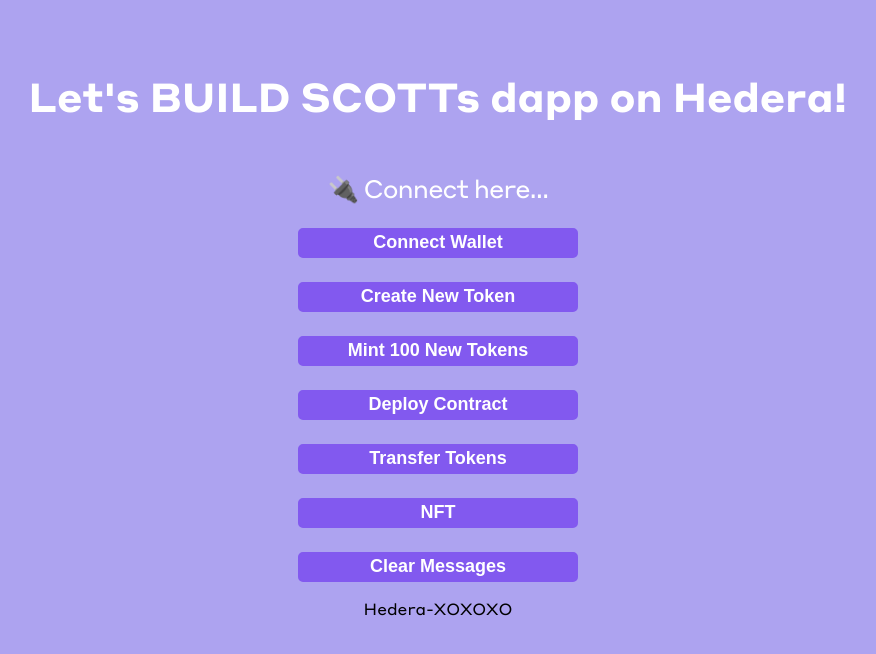
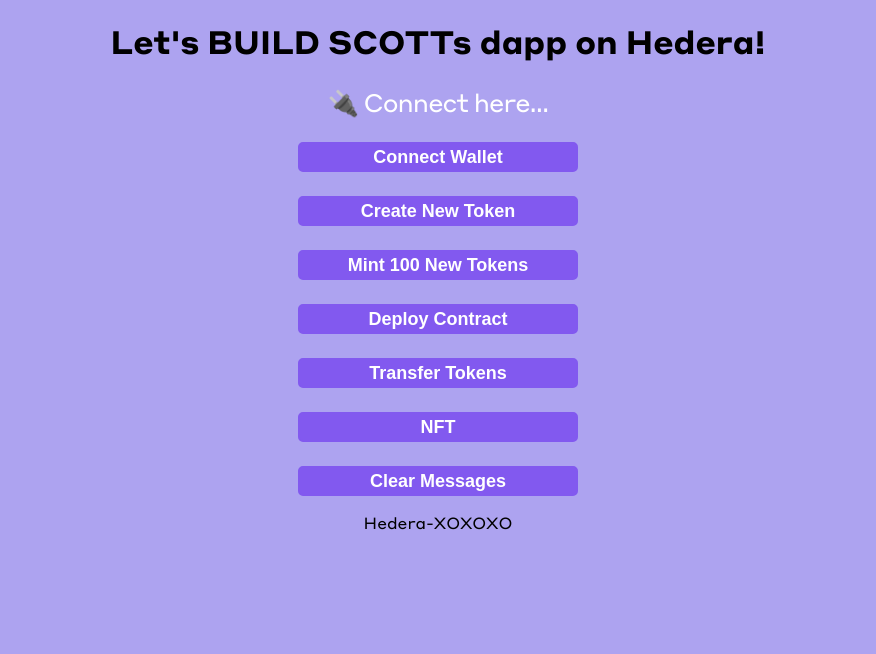
Before and after one commit to sbelgard19/Scott-dapp, a React (Create React App) app: page / in a window 1280 px wide. Shown: the top 654 px of the page, without its empty margins (202-1078 px from the left). Built offline with nearby package versions, Linux system fonts and the light colour scheme.

Commit message:
Update App.jsx

```diff
--- a/src/App.jsx
+++ b/src/App.jsx
@@ -74,6 +74,7 @@
 		} else if (accountId === undefined) {
 			setNFTTextSt(`🛑 (NFT) Connect a wallet first! 🛑`);
 		} else {
+			setNFTTextSt(`🖐️ awaiting  NFTtokenCreateFcn... 🖐️`);
 			const [tId, supply, txIdRaw] = await NFTtokenCreateFcn(walletData, accountId);
 			setTokenId(tId);
 			setTokenSupply(supply);
@@ -176,7 +177,7 @@
 
 	return (
 		<div className="App">
-			<h3 className="header">Let's BUILD SCOTTs dapp on Hedera!</h3>
+			<h1>Let's BUILD SCOTTs dapp on Hedera!</h1>
 			<MyGroup
 				fcn={connectWallet}
 				buttonLabel={"Connect Wallet"}
```
